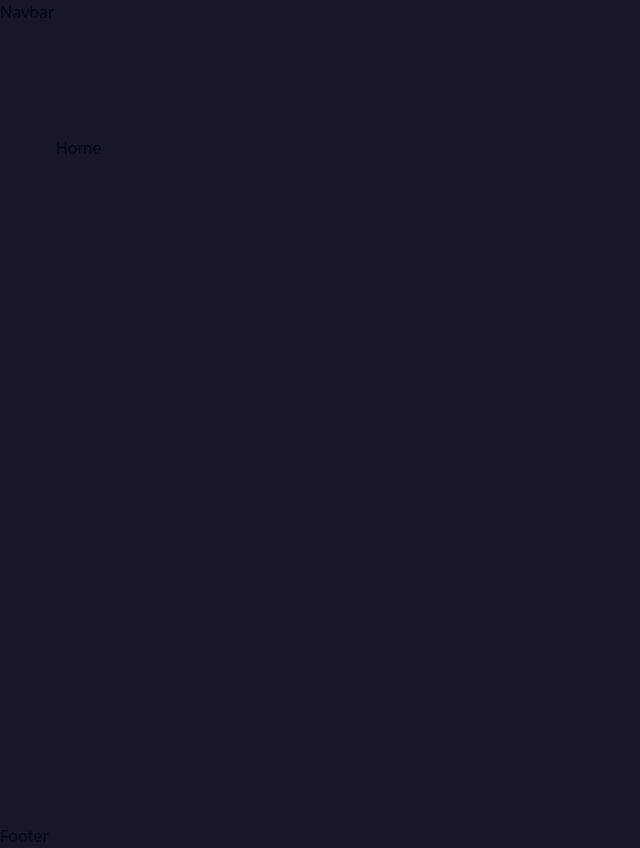
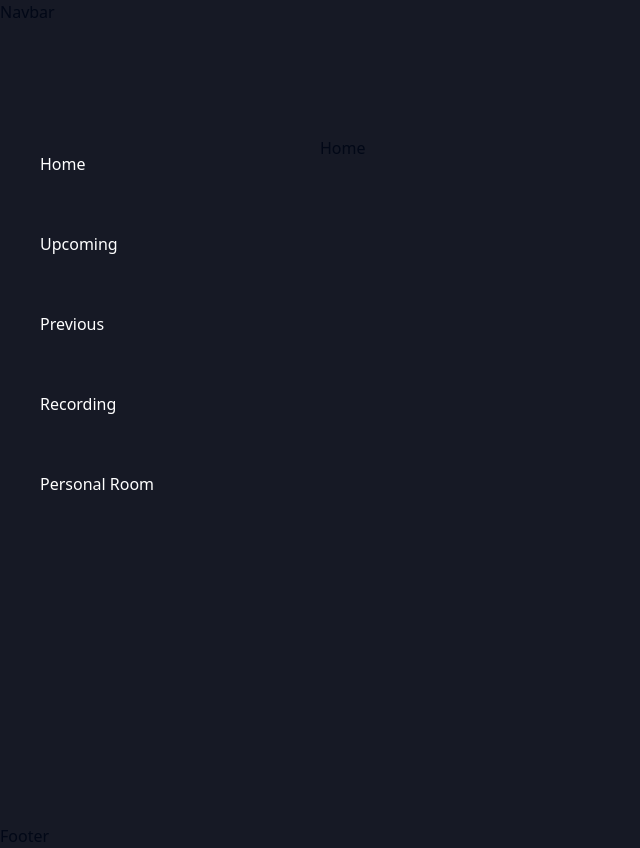
Before and after one commit to Tduncan14/createzoomvid, a Next.js app: page / in a window 1280 px wide. Shown: the whole page, without its empty margins (0-640 px from the left). Built offline with nearby package versions, Linux system fonts and the light colour scheme.

Commit message:
keep moving forward

```diff
--- a/components/Sidebar.tsx
+++ b/components/Sidebar.tsx
@@ -1,10 +1,36 @@
+'use client'
+
+import { sidebarLinks } from '@/constants'
+import Link from 'next/link'
+import { usePathname } from 'next/navigation'
 import React from 'react'
+import { cn } from '@/lib/utils'
 
 const Sidebar = () => {
+
+    const pathname = usePathname();
+
+
+
     return (
-        <div>
+        <section className="sticky left-0 top-0  flex  h-screen w-fit flex-col justify-between bg-dark-1 p-6 pt-28 text-white
+        max-sm:hidden lg:w-[264px]">
+            <div className="flex flex-col gap-6">
+                {sidebarLinks.map((link) => {
+                    const isActive = pathname === link.route || pathname.startsWith(link.route);
 
-        </div>
+                    return (
+                        <Link href={link.route} key={link.label} className={cn('flex gap-4  items-center p-4 rounded-lg justify-start', {
+                            'bg-blue-1': isActive,
+
+                        })}>
+                            {link.label}
+                        </Link>
+                    )
+                })}
+            </div>
+        </section>
+
     )
 }
 
--- /dev/null
+++ b/constants/index.ts
@@ -0,0 +1,31 @@
+
+
+export const sidebarLinks = [
+    {
+        label: 'Home',
+        route: '/',
+        imgUrl: '/icons/Home.svg',
+    },
+    {
+        label: 'Upcoming',
+        route: '/upcoming',
+        imgUrl: '/icons/upcoming.svg',
+    },
+
+    {
+        label: 'Previous',
+        route: '/previous',
+        imgUrl: '/icons/previous.svg',
+    },
+    {
+        label: 'Recording',
+        route: '/recordings',
+        imgUrl: '/icons/Video.svg',
+    },
+
+    {
+        label: 'Personal Room',
+        route: '/personal-room',
+        imgUrl: '/icons/add-personal.svg',
+    },
+]
```
